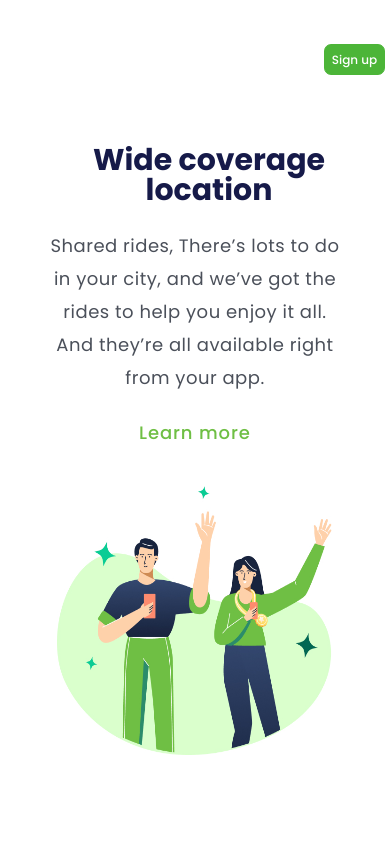
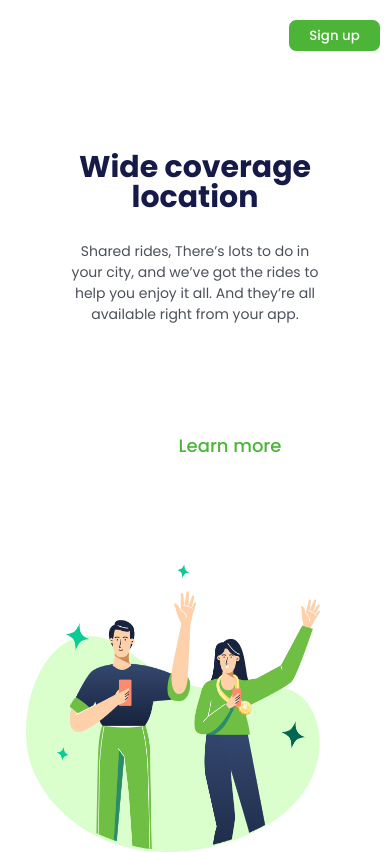
Before and after one commit to ermeson119/Desafio, a plain HTML site: page index.html in a window 390 px wide. Drawn offline with Linux system fonts and the light colour scheme.

Commit message:
adicionando responsividade

```diff
--- a/css/responsive.css
+++ b/css/responsive.css
@@ -1,174 +1,103 @@
-@media screen and (max-width: 360px)  {
-    .link-header {
-        display: none;
+@media screen and (max-width: 1023px) {
+    header :not(.button-header){
+    display: none;
+    width: 100%;
     }
 
-    .button-header {
-        width: 61px;
+    .button-header{
+        max-width: 91px;
         height: 31px;
-        font-size: 12px;
-        font-style: normal;
-        font-weight: 500;
-        color: #fff;
-        margin: 24px 15px 50px 0;
+        position: absolute;
+        right: 0%;
+        margin-right: 10px;
     }
 
-    h1 {
-        width: 278px;
-        font-size: 30px;
-        font-weight: 700;
-        line-height: 30px;
-        color: #161A49;
-        text-align: center;
-        max-width: 124px 55px 0 57px;
+    .section-left{
+        width: 90%;
+        height: 35vh;
+        position: absolute;
+        bottom: 0;
+        margin-bottom: 15px;
     }
 
-
-    p {
-        width: 304px;
-        font-size: 18px;
-        font-weight: 400;
-        line-height: 33px;
-        text-align: center;
-        letter-spacing: 0.5px;
-        margin: -100px 43px 25px 43px;
-
+    .logo-Wide-coverage{
+        max-width: 312px;
+        height: 288px;
+        margin: auto;
+        display: block;
     }
 
-    .p-fim {
-        margin: 0 139px 40px;
-        color: #6FBF44;
-        font-size: 18px;
-        font-weight: 500;
-        letter-spacing: 0.9px;
+    .section-right{
+        display: block;
+        padding: 0;
+        margin: 0;
+        min-width: 280px;
+        max-width: 1500px;
+        width: 100%;
+        height: 60vh;
         text-align: center;
-        display: inline-block;
-
+        position: absolute;
+        top: 18%;
     }
 
-    .logo-Wide-coverage {
-        width: 279.921px;
-        height: 268.932px;
-        padding: auto;
-        margin: 0 55px 0 57px;
-        position: static ;
-
+    h1{
+        font-size: 30px;
+        line-height: 30px;
+        max-width: 278px;
+        height: 60px;
+        margin: auto;
+        margin-bottom: 29px;
+        text-align: center;
     }
 
-}
-
-@media screen and (max-width: 414px){
-    .link-header {
-        display: none;
+    p{
+        max-width: 304px;
+        height: 165px;
+        margin: auto;
+        margin-bottom: 26px;
+        text-align: center;
     }
 
-    .button-header {
-        width: 61px;
-        height: 31px;
-        font-size: 12px;
-        font-style: normal;
-        font-weight: 500;
-        color: #fff;
-        margin: 24px 15px 50px 284px;
-    }
-
-    h1 {
-        width: 278px;
-        font-size: 30px;
-        font-weight: 700;
-        line-height: 30px;
-        color: #161A49;
+    .button-right{
+        max-width: 113px;
+        height: 27px;
+        margin: auto;
         text-align: center;
-        max-width: 124px 55px 0 57px;
-    }
-
-
-    p {
-        width: 304px;
-        font-size: 18px;
-        font-weight: 400;
-        line-height: 33px;
-        text-align: center;
-        letter-spacing: 0.5px;
-        margin: -100px 43px 25px 43px;
-
-    }
-
-    .p-fim {
-        margin: 0 139px 40px;
-        color: #6FBF44;
-        font-size: 18px;
-        font-weight: 500;
-        letter-spacing: 0.9px;
-        text-align: center;
-        display: inline-block;
-
-    }
-
-    .logo-Wide-coverage {
-        width: 279.921px;
-        height: 268.932px;
-        padding: auto;
-        margin: 0 55px 0 57px;
-        position: static ;
-
     }
 }
 
-@media screen and (max-width: 430px){
-    .link-header {
-        display: none;
+@media screen and (max-width: 540px) {
+
+    p{
+        width: 250px;
+        font-size: 14px;
     }
 
-    .button-header {
-        width: 61px;
-        height: 31px;
-        font-size: 12px;
-        font-style: normal;
-        font-weight: 500;
-        color: #fff;
-        margin: 24px 15px 50px 284px;
+    .logo-Wide-coverage{
+        margin-top: 30px;
+        max-width: 300px;
+    }
+}
+
+@media screen and (max-width: 280px) {
+    p{
+        width: 250px;
+        font-size: 14px;
     }
 
-    h1 {
-        width: 278px;
-        font-size: 30px;
-        font-weight: 700;
-        line-height: 30px;
-        color: #161A49;
-        text-align: center;
-        max-width: 124px 55px 0 57px;
+    .logo-Wide-coverage{
+        margin-top: 50px;
+        margin-left: 0;
+        height: 300px;
+        max-width: 250px;
+        width: 90%;
     }
 
-
-    p {
-        width: 304px;
-        font-size: 18px;
-        font-weight: 400;
-        line-height: 33px;
-        text-align: center;
-        letter-spacing: 0.5px;
-        margin: -100px 43px 25px 43px;
-
-    }
-
-    .p-fim {
-        margin: 0 139px 40px;
-        color: #6FBF44;
-        font-size: 18px;
-        font-weight: 500;
-        letter-spacing: 0.9px;
-        text-align: center;
-        display: inline-block;
-
-    }
-
-    .logo-Wide-coverage {
-        width: 279.921px;
-        height: 268.932px;
-        padding: auto;
-        margin: 0 55px 0 57px;
-        position: static ;
-
+    .button-header{
+        max-width: 91px;
+        height: 31px;
+        position: absolute;
+        right: 0%;
+        margin-right: 10px;
     }
 }
--- a/css/styles.css
+++ b/css/styles.css
@@ -47,6 +47,7 @@
     margin-left: 80px;
     display: inline-block;
 
+
 }
 
 
--- a/index.html
+++ b/index.html
@@ -17,16 +17,19 @@
 <body>
     <div class="conteiner">
         <header id="menu">
-                <a href="#" class="link-header">Products</a>
-                <a href="#" class="link-header">Company</a>
-                <a href="#" class="link-header">Blog</a>
-                <a href="#" class="link-header">Log in</a>
-                <button type="submit" class="button-header">Sign up</button>
+            <a href="#" class="link-header">Products</a>
+            <a href="#" class="link-header">Company</a>
+            <a href="#" class="link-header">Blog</a>
+            <a href="#" class="link-header">Log in</a>
+            <button type="submit" class="button-header">Sign up</button>
         </header>
 
         <main>
+            <section class="section-left">
+                <img src="./img/(Positive) Congratulation You get 40 point for your ride.jpg" alt="Wide-coverage-logo" class="logo-Wide-coverage">
+            </section>
 
-            <section>
+            <section class="section-right">
                 <h1>Wide coverage
                     location</h1>
                 <p>Shared rides, There’s lots to do in your city, and we’ve got the rides to help you enjoy it all. And
@@ -35,8 +38,6 @@
                 <a href="#" class="p-fim">Learn more</a>
             </section>
 
-            <img src="./img/(Positive) Congratulation You get 40 point for your ride.jpg" alt="Wide-coverage-logo"
-                class="logo-Wide-coverage">
         </main>
     </div>
 </body>
```
